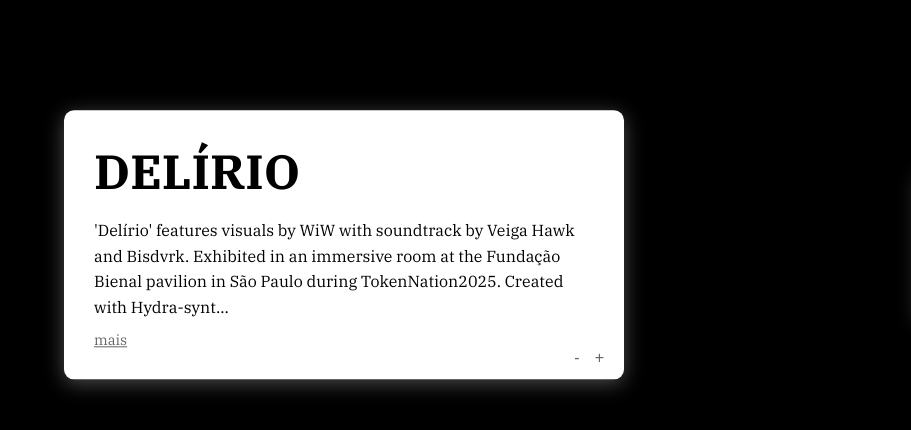
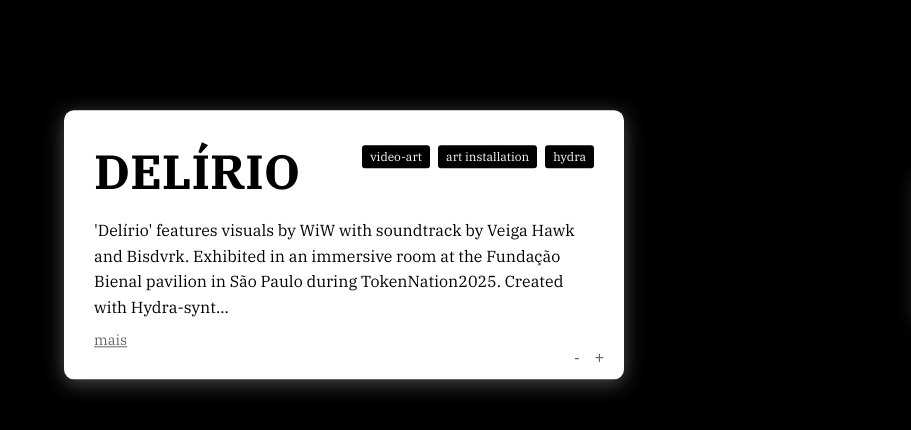
Before and after one commit to wiwsic/wiw-website, a plain HTML site: page index.html in a window 1280 px wide. Shown: the part 165-595 px from the top of the page, 0-911 px from the left. Drawn offline with Linux system fonts and the light colour scheme.

Commit message:
index update

```diff
--- a/index.html
+++ b/index.html
@@ -103,11 +103,40 @@
             cursor: grabbing !important;
         }
 
+        .title-section {
+            display: flex;
+            justify-content: space-between;
+            align-items: flex-start;
+            margin-bottom: 1rem;
+            flex-wrap: wrap;
+            gap: 10px;
+        }
+
+        .tags-container {
+            display: flex;
+            gap: 8px;
+            flex-wrap: wrap;
+            align-items: flex-start;
+            margin-top: 5px;
+        }
+
+        .tag {
+            background-color: black;
+            color: white;
+            padding: 4px 8px;
+            font-size: 0.75rem;
+            font-weight: 400;
+            border-radius: 3px;
+            white-space: nowrap;
+            font-family: 'IBM Plex Serif', serif;
+        }
+
         h1 {
             font-size: 3rem;
             font-weight: 700;
-            margin: 0 0 1rem 0;
+            margin: 0;
             color: black;
+            flex-shrink: 0;
         }
 
         p {
@@ -374,6 +403,16 @@
                 top: auto;
             }
 
+            .title-section {
+                flex-direction: column;
+                align-items: flex-start;
+                gap: 8px;
+            }
+
+            .tags-container {
+                margin-top: 0;
+            }
+
             .media-content {
                 position: static;
                 max-width: 100%;
@@ -427,7 +466,12 @@
                     <button class="size-button" id="size-down">-</button>
                     <button class="size-button" id="size-up">+</button>
                 </div>
-                <h1 id="work-title">QUASE</h1>
+                <div class="title-section">
+                    <h1 id="work-title">QUASE</h1>
+                    <div class="tags-container" id="tags-container">
+                        <span class="tag">long-form</span>
+                    </div>
+                </div>
                 <div class="description-preview">
                     <p id="work-description-preview">
                         "'Quase' blurs the line between human and machine in a mesmerizing code-based art piece. Using particles, the code transforms simple shapes into intricate, almost 'organic' forms..."
@@ -471,6 +515,7 @@
         const works = [
             {
                 title: "DELÍRIO",
+                tags: ["video-art", "art installation", "hydra"],
                 description: "'Delírio' features visuals by WiW with soundtrack by Veiga Hawk and Bisdvrk. Exhibited in an immersive room at the Fundação Bienal pavilion in São Paulo during TokenNation2025. Created with Hydra-synth featuring sound-reactive visuals. Images by Aldivo. Check out Veiga Hawk's work, explore Bisdvrk's profile, see Aldivo's profile, watch the full video, or experience the 360° immersive view.",
                 media: "assets/video/DELIRIO.mp4",
                 type: "video",
@@ -485,6 +530,7 @@
             },
             {
                 title: "QUASE",
+                tags: ["long-form", "p5js"],
                 description: "'Quase' blurs the line between human and machine in a mesmerizing code-based art piece. Using particles, the code transforms simple shapes into intricate, almost 'organic' forms. The result is a dynamic artwork that sparks contemplation on the harmonious collaboration between human creativity and the machine's execution. It highlights the similarities between humans and machines-both capable of choices, adaptation, and information processing, though in different ways. The abstract nature of 'Quase' invites subjective interpretation, allowing viewers to engage with the artwork on a personal level. Made with p5js.",
                 media: "assets/video/QUASE-12.mp4",
                 type: "video",
@@ -492,6 +538,7 @@
             },
             {
                 title: "00100000",
+                tags: ["video-art", "hydra"],
                 description: "Binary representation of '32' in digital form. Image modulation through hydra-synth, controlled via MIDI signaling. Part of the '127.0.0.1 Collection', continuing the exploration of digital protocols and localhost consciousness.",
                 media: "assets/video/32.mp4",
                 type: "video",
@@ -499,6 +546,7 @@
             },
             {
                 title: "FERVOR DA TERRA",
+                tags: ["video-art", "hydra"],
                 description: "Made with hydra-synth.js, featuring image modulation and feedback techniques. Rendered at 60fps for smooth visual flow. Part of the 'S.E.E.D. x NEWTRO // Buenos Aires 2025' collection, exploring the intersection of generative art and live coding practices.",
                 media: "assets/video/FERVOR.mp4",
                 type: "video",
@@ -506,6 +554,7 @@
             },
             {
                 title: "ESSE",
+                tags: ["long-form", "hydra"],
                 description: "'esse' is an exploration of the intersection between typography and symmetry, delving into palindromes and symbols. Each result seeks to challenge the viewer's perception, inviting them to try to place meaning into something abstract. Made with hydra-synth.",
                 media: "assets/video/esse.mp4",
                 type: "video",
@@ -513,6 +562,7 @@
             },
             {
                 title: "THE FIRST ANXIETY",
+                tags: ["video-art", "hydra"],
                 description: "'The First Anxiety of the Protocol' explores loopback conversations through real-time image modulation via hydra-synth, controlled through MIDI signaling. This piece delves into the recursive nature of digital communication and protocol anxiety. Part of the '127.0.0.1 Collection', examining localhost as both technical concept and metaphor for digital introspection.",
                 media: "assets/video/FIRST.mp4",
                 type: "video",
@@ -520,6 +570,7 @@
             },
             {
                 title: "APOFENIA",
+                tags: ["video-art", "short film", "hydra"],
                 description: "Apofenia is a short film directed by me with sound design by NAGUAL555. The image captures were taken during the SEED x BOSQUE GRACIAS artistic residency (2024), documenting various moments and works by different artists. Hydra-synth sound visualizers + pos-production.",
                 media: "assets/video/apofenia.mp4",
                 type: "video",
@@ -708,6 +759,18 @@
             const work = works[currentIndex];
             document.getElementById('work-title').textContent = work.title;
 
+            // Update tags
+            const tagsContainer = document.getElementById('tags-container');
+            tagsContainer.innerHTML = '';
+            if (work.tags && work.tags.length > 0) {
+                work.tags.forEach(tag => {
+                    const tagElement = document.createElement('span');
+                    tagElement.className = 'tag';
+                    tagElement.textContent = tag;
+                    tagsContainer.appendChild(tagElement);
+                });
+            }
+
             // Create preview (first 200 characters + "...")
             const preview = work.description.length > 200 ?
                 work.description.substring(0, 200) + "..." :
```
